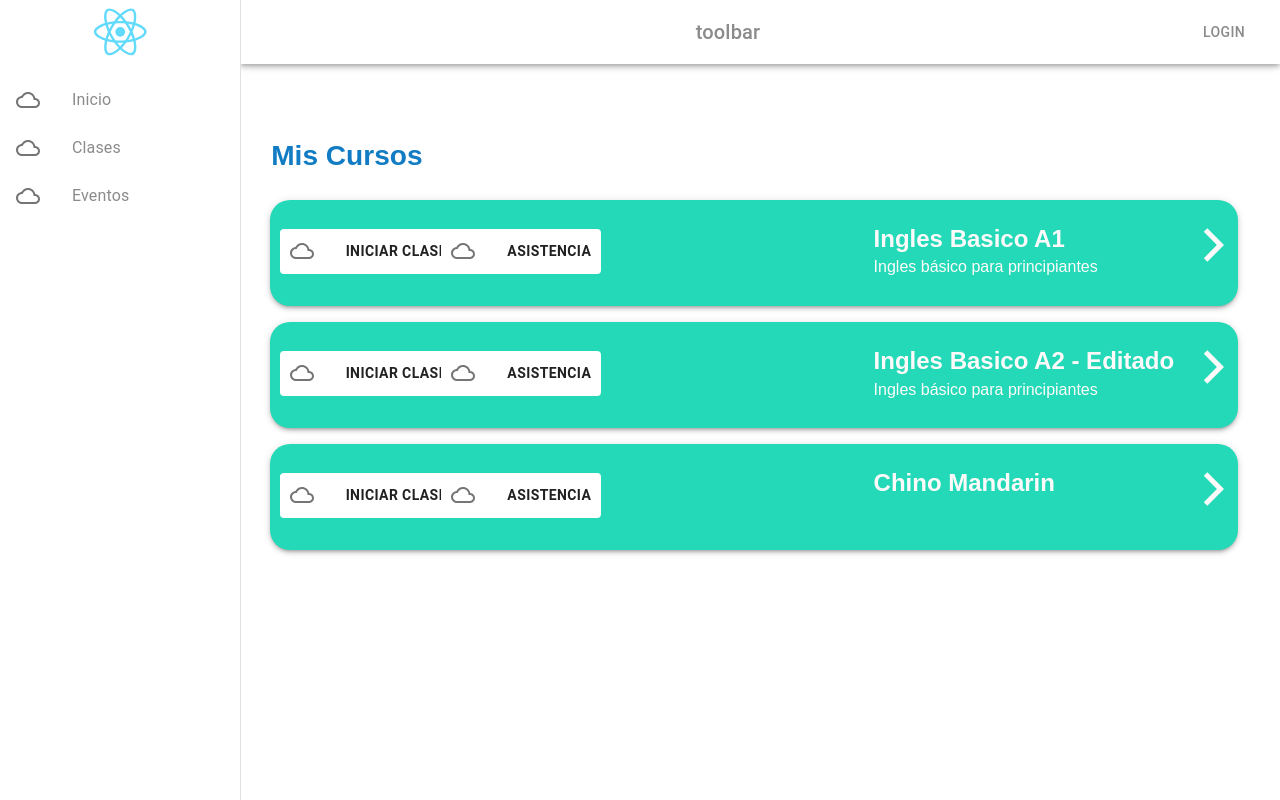
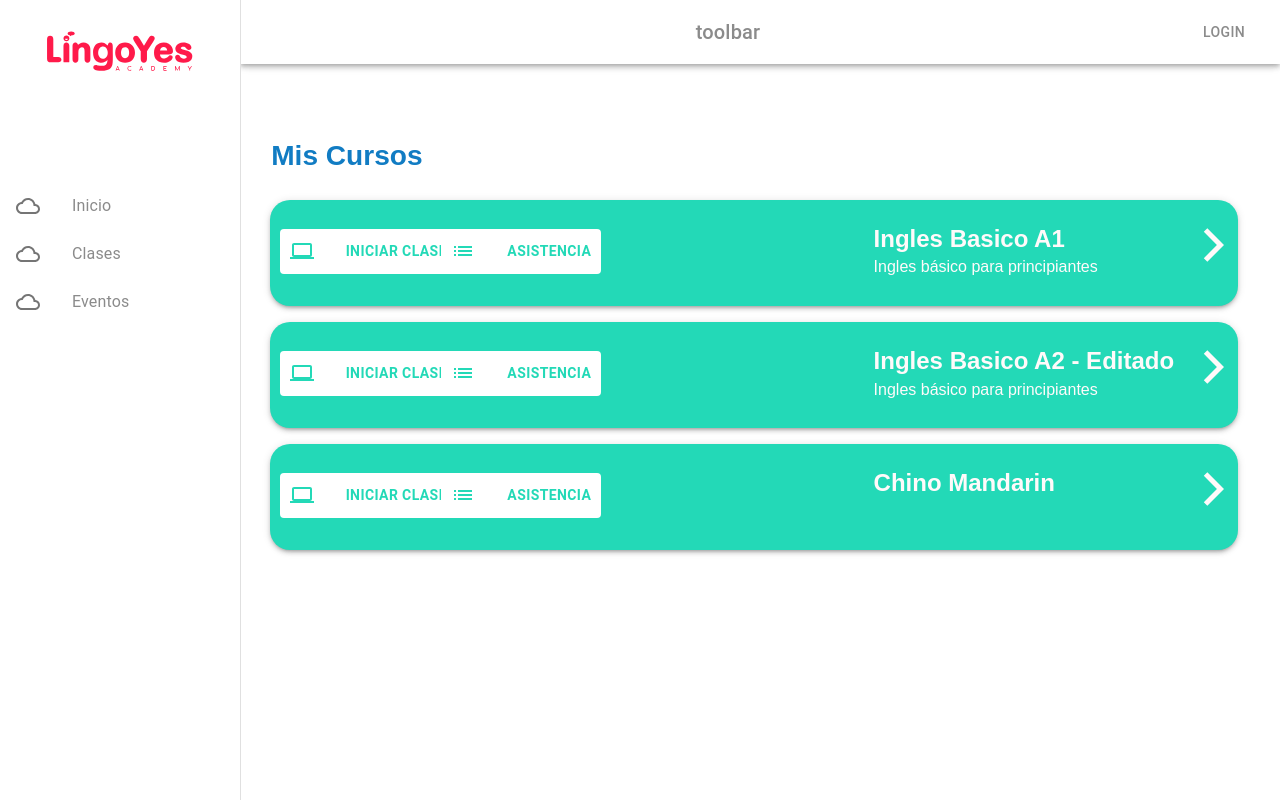
Before and after one commit to altrios/cerebello_front, a React (Create React App) app in the folder src/: page /activitypage in a window 1280 px wide. Built offline with nearby package versions, Linux system fonts and the light colour scheme; the HTML template or start-up script is replaced by a standard one.

Commit message:
cambio de logo y ajustes de los nuecos iconos de los botones de clase y asistencia

```diff
--- a/src/App.css
+++ b/src/App.css
@@ -68,5 +68,5 @@ a:link, a:visited, a:active {
 }
 
 .logo-desk{
-  max-height: 64px;
+  max-height: 60%;
 }
--- a/src/Components/Classes/ActivityPage.jsx
+++ b/src/Components/Classes/ActivityPage.jsx
@@ -2,7 +2,7 @@ import React from "react";
 import { Box, Grid, makeStyles, Button, ListItemIcon } from "@material-ui/core";
 import { Link } from "react-router-dom";
 import ArrowForwardIosIcon from '@material-ui/icons/ArrowForwardIos';
-import { ClassRounded, CloudQueue } from '@material-ui/icons'
+import { ClassRounded, CloudQueue, Computer, List } from '@material-ui/icons';
 
 const activities = [{
   "type": "courses",
@@ -126,6 +126,9 @@ centerBox: {
   display: 'block',
   marginLeft: '3%',
 },
+colorVerde: {
+  color: '#23D9B7',
+},
 
 }));
 
@@ -162,9 +165,9 @@ function ActivityPage() {
                             <Link  >
                               <Button xs={11} className="classRoomButon" className={classes.style_buton} color="white" >
                                 <ListItemIcon>
-                                  <CloudQueue />
+                                  <Computer style={{color:"#23D9B7"}} />
                                 </ListItemIcon>
-                                <b>Iniciar clase</b></Button></Link>
+                                <b className={classes.colorVerde}>Iniciar clase</b></Button></Link>
                           </Box>
 
 
@@ -179,9 +182,9 @@ function ActivityPage() {
                             }>
                               <Button className={classes.style_buton} color="white">
                                 <ListItemIcon>
-                                  <CloudQueue />
+                                  <List style={{color:"#23D9B7"}}/>
                                 </ListItemIcon>
-                                <b>Asistencia</b></Button></Link>
+                                <b className={classes.colorVerde}>Asistencia</b></Button></Link>
                           </Box>
 
                         </Grid>
```
Also changed, not shown: src/logo.svg.
